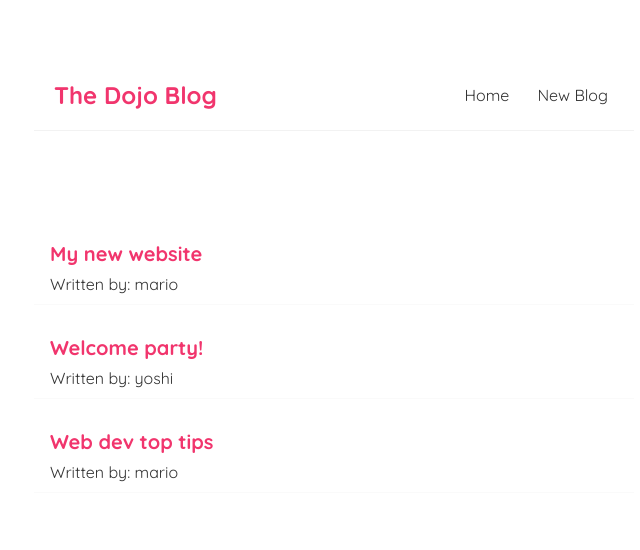
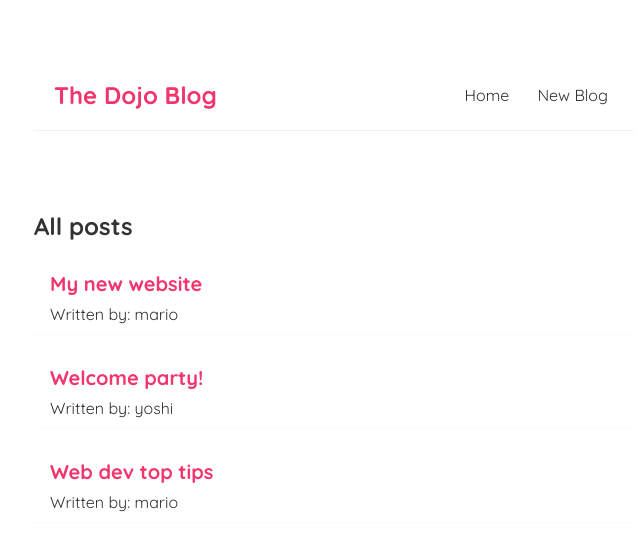
Before and after one commit to lukasz-klekner/blog_react, a React (Create React App) app: page /create in a window 1280 px wide. Shown: the top 550 px of the page, without its empty margins (306-946 px from the left). Built offline with nearby package versions, Linux system fonts and the light colour scheme.

Commit message:
creates BlogList component

```diff
--- /dev/null
+++ b/src/components/BlogList.js
@@ -0,0 +1,13 @@
+const BlogList = ({ blogs, title }) => (
+  <div className='blog-list'>
+    <h2>{title}</h2>
+    {blogs.map(({ id, title, author }) => (
+      <div className='blog-preview' key={id}>
+        <h2>{title}</h2>
+        <p>Written by: {author}</p>
+      </div>
+    ))}
+  </div>
+)
+
+export default BlogList
--- a/src/pages/Home.js
+++ b/src/pages/Home.js
@@ -1,4 +1,5 @@
 import { useState } from 'react'
+import BlogList from '../components/BlogList'
 
 const Home = () => {
   const [blogs, setBlogs] = useState([
@@ -14,12 +15,7 @@ const Home = () => {
 
   return (
     <div className='home'>
-      {blogs.map(({ id, title, author }) => (
-        <div className='blog-preview' key={id}>
-          <h2>{title}</h2>
-          <p>Written by: {author}</p>
-        </div>
-      ))}
+      <BlogList blogs={blogs} title='All posts' />
     </div>
   )
 }
```
